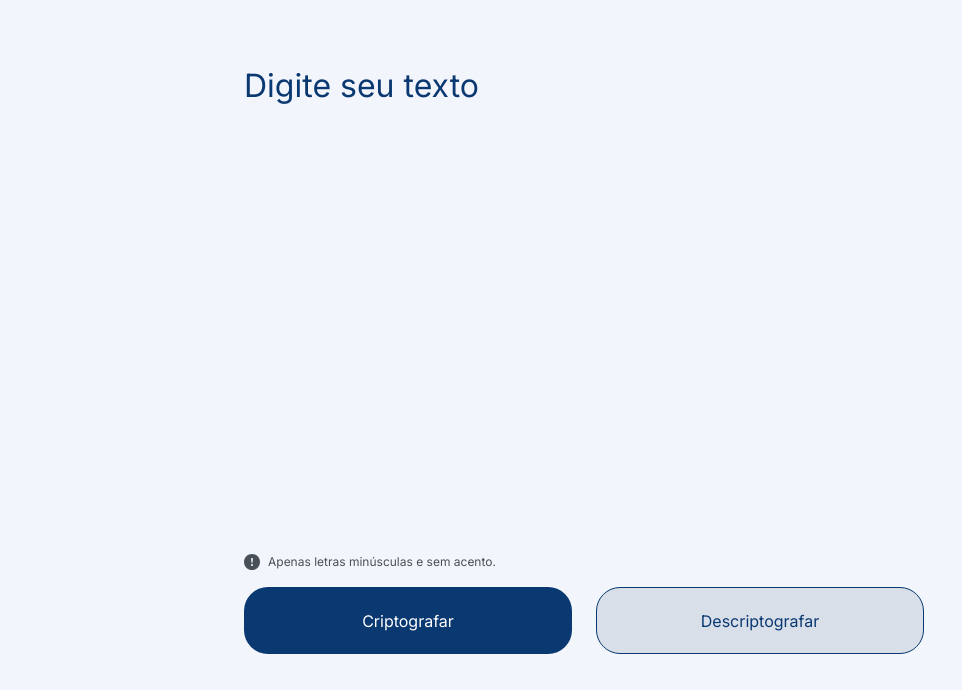
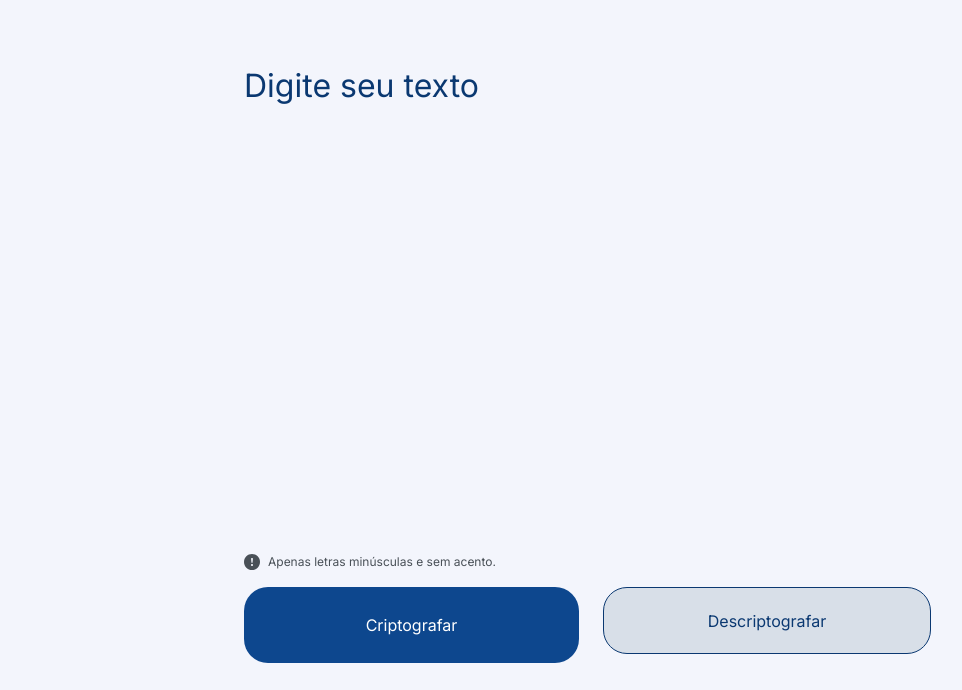
Before and after one commit to laisfrr/ChallengeONE_Decodificador, a plain HTML site: page index.html in a window 1280 px wide. In both pictures the pointer is over the button "Criptografar". Shown: the part 110-800 px from the top of the page, without its empty margins (52-1014 px from the left). Drawn offline with Linux system fonts and the light colour scheme.

Commit message:
feat: adicionado efeito hover nos botões e um alerta para texto copiado.

```diff
--- a/assets/main.js
+++ b/assets/main.js
@@ -18,7 +18,6 @@ function criptografar() {
   img.style.visibility = 'hidden'
   copy.style.visibility = 'inherit'
   texto.style.display = 'block'
-  console.log(textoRecebido)
   return
 }
 
@@ -37,12 +36,12 @@ function descriptografar() {
   img.style.visibility = 'hidden'
   copy.style.visibility = 'inherit'
   texto.style.display = 'block'
-  console.log(textoRecebido)
   return
 }
 
 function copiar() {
   var copy = navigator.clipboard.writeText(textoCripto)
+  alert('Texto copiado: ' + textoCripto)
   clear()
 }
 
--- a/assets/sass/style.css
+++ b/assets/sass/style.css
@@ -89,12 +89,28 @@ body {
   background-color: var(--cor-principal);
   border: none;
   color: var(--branco);
+  cursor: pointer;
+  transition: all 0.6s;
+}
+
+.button-cripto:hover {
+  background-color: #0d478e;
+  width: 335px;
+  height: 76px;
 }
 
 .button-descripto {
   background-color: var(--cor-secundaria);
   color: var(--cor-principal);
   border: 1px solid var(--cor-principal);
+  cursor: pointer;
+  transition: all 0.6s;
+}
+
+.button-descripto:hover {
+  background-color: #fdfdfd;
+  width: 335px;
+  height: 76px;
 }
 
 /* ========== SAÍDA DE TEXTO ========*/
@@ -147,6 +163,7 @@ body {
   background-color: var(--branco);
   border: 1px solid var(--cor-principal);
   margin-bottom: 12px;
+  cursor: pointer;
 }
 
 .rodape {
@@ -225,6 +242,7 @@ body {
     height: 200px;
     margin-top: 16px;
     margin-bottom: 16px;
+    cursor: pointer;
   }
 }
 
```
